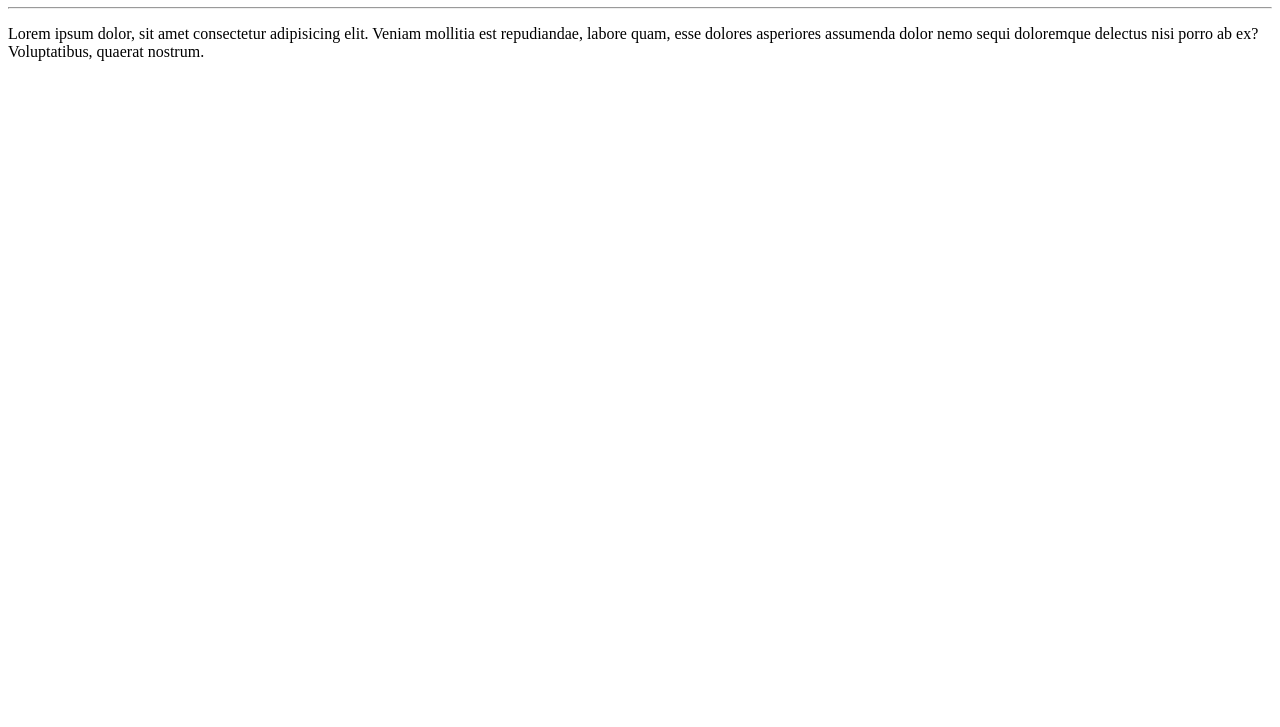
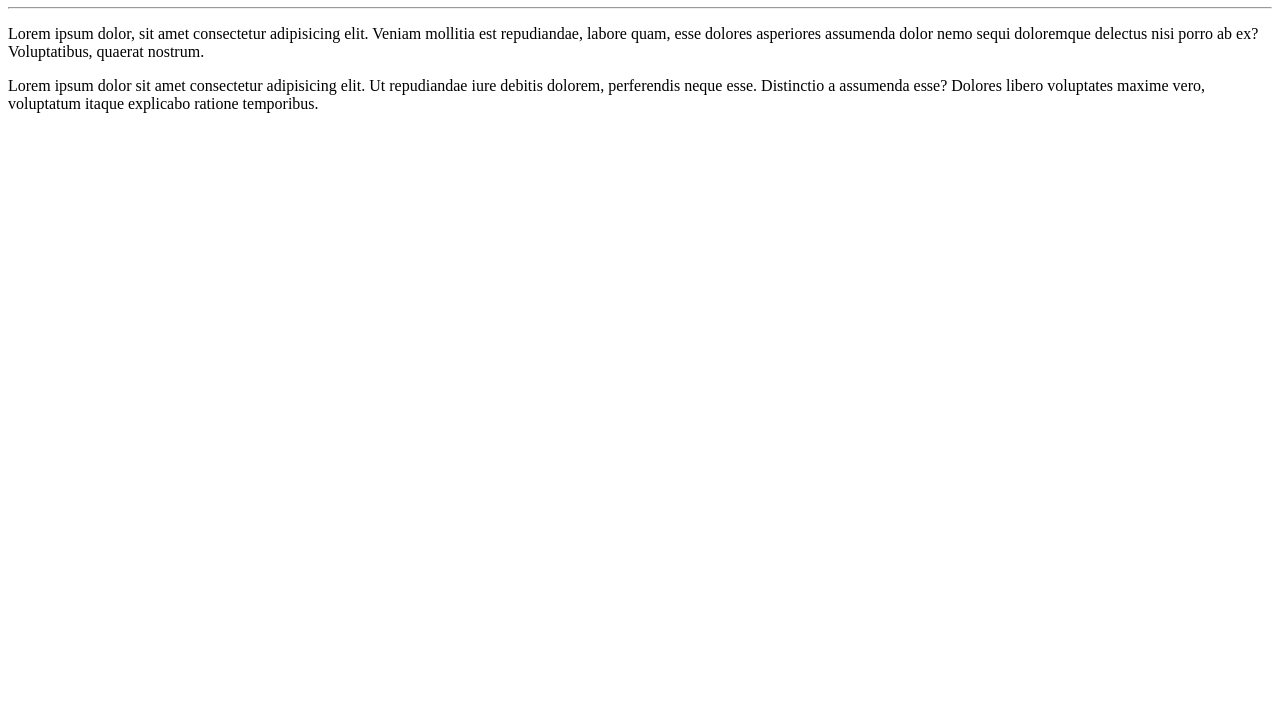
Before and after one commit to leandrolaurito/Ola-Mundo, a plain HTML site: page Site-exemplo/index.html in a window 1280 px wide. Shown: the part 73-800 px from the top of the page. Drawn offline with Linux system fonts and the light colour scheme.

Commit message:
Adcionei um parágrafo

```diff
--- a/Site-exemplo/index.html
+++ b/Site-exemplo/index.html
@@ -9,5 +9,6 @@
     <h1>Olá, Mundo</h1>
     <hr>
     <p>Lorem ipsum dolor, sit amet consectetur adipisicing elit. Veniam mollitia est repudiandae, labore quam, esse dolores asperiores assumenda dolor nemo sequi doloremque delectus nisi porro ab ex? Voluptatibus, quaerat nostrum.</p>
+    <p>Lorem ipsum dolor sit amet consectetur adipisicing elit. Ut repudiandae iure debitis dolorem, perferendis neque esse. Distinctio a assumenda esse? Dolores libero voluptates maxime vero, voluptatum itaque explicabo ratione temporibus.</p>
 </body>
 </html>
```
